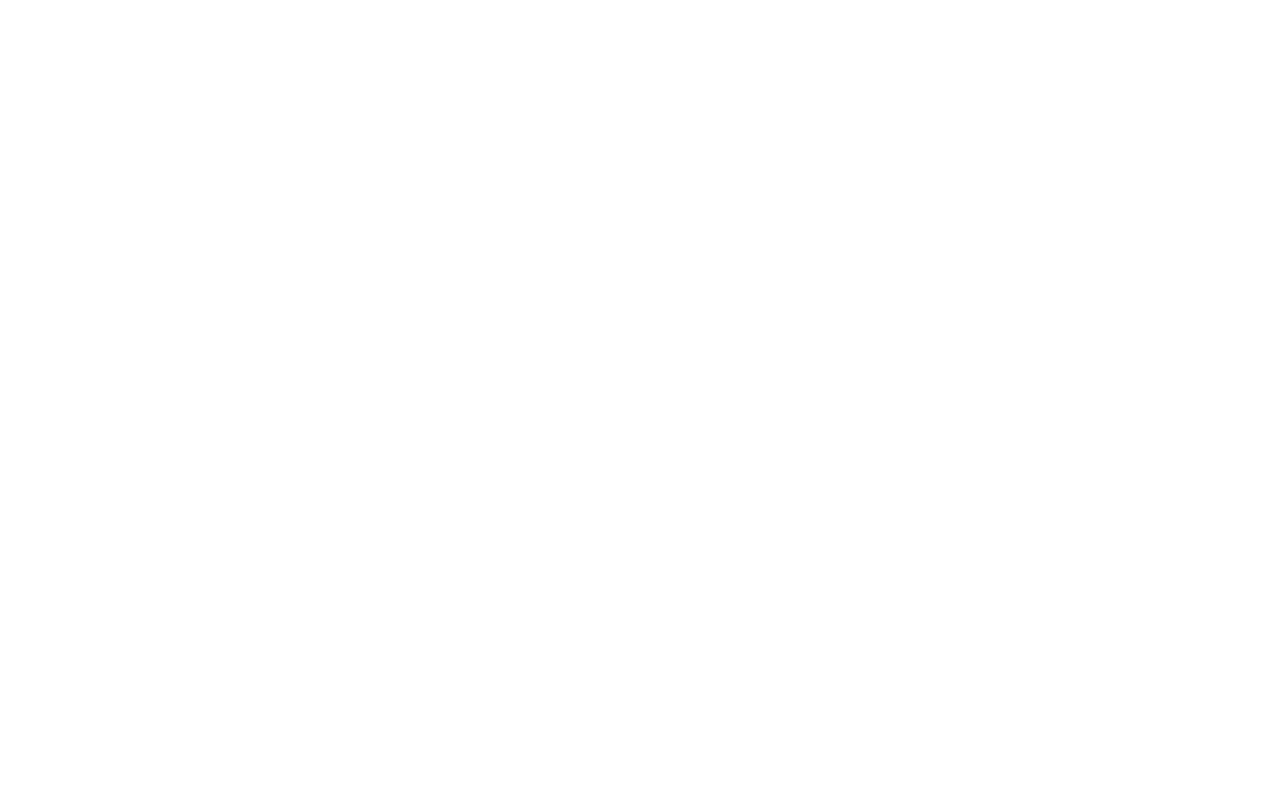
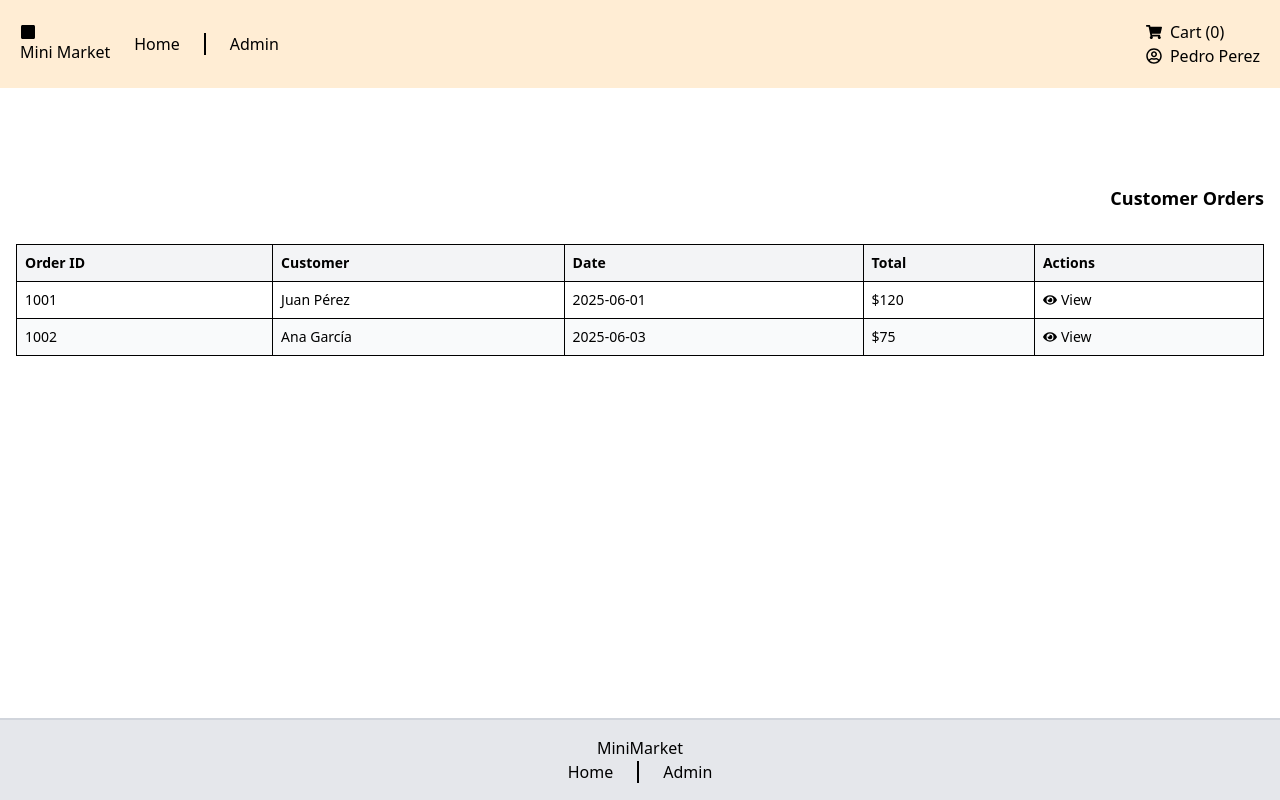
Before and after one commit to danielcueto/mini-market, a React (Vite) app: page /admin/order-management in a window 1280 px wide. Before the commit this address had no page. Built offline with nearby package versions, Linux system fonts and the light colour scheme.

Commit message:
feat: add layout order-management

```diff
--- /dev/null
+++ b/src/components/OrderDetailsModal.tsx
@@ -0,0 +1,52 @@
+interface OrderDetailsModalProps {
+  order: {
+    id: number;
+    customer: string;
+    date: string;
+    total: number;
+    items: {
+      product: string;
+      quantity: number;
+      price: number;
+    }[];
+  };
+  onClose: () => void;
+}
+
+export function OrderDetailsModal({ order, onClose }: OrderDetailsModalProps) {
+  return (
+    <div className="fixed inset-0 backdrop-blur-sm bg-white/10 flex items-center justify-center z-50">
+      <div className="bg-white rounded-lg w-70 max-w-md p-6 relative max-h-[90vh] border shadow-lg">
+        <button
+          onClick={onClose}
+          className="absolute top-2 right-2 text-black cursor-pointer text-xl"
+        >
+          ✖
+        </button>
+
+        <h3 className="text-lg font-semibold mb-2">Order #{order.id}</h3>
+        <p><strong>Customer:</strong> {order.customer}</p>
+        <p><strong>Date:</strong> {order.date}</p>
+
+        <div className="mt-4 border-t pt-2">
+          <h4 className="font-semibold mb-1">Items</h4>
+
+          <div className="max-h-[80px] overflow-y-auto pr-2">
+            <ul className="space-y-1">
+              {order.items.map((item, idx) => (
+                <li key={idx} className="flex justify-between text-sm">
+                  <span>{item.product} x {item.quantity}</span>
+                  <span>${item.quantity * item.price}</span>
+                </li>
+              ))}
+            </ul>
+          </div>
+        </div>
+
+        <div className="mt-4 text-right font-bold">
+          Total: ${order.total}
+        </div>
+      </div>
+    </div>
+  );
+}
--- /dev/null
+++ b/src/components/OrderTable.tsx
@@ -0,0 +1,82 @@
+import { useState } from "react";
+import { FaEye } from "react-icons/fa";
+import { OrderDetailsModal } from "./OrderDetailsModal";
+
+interface Order {
+  id: number;
+  customer: string;
+  date: string;
+  total: number;
+  items: {
+    product: string;
+    quantity: number;
+    price: number;
+  }[];
+}
+
+const orders: Order[] = [
+  {
+    id: 1001,
+    customer: "Juan Pérez",
+    date: "2025-06-01",
+    total: 120,
+    items: [
+      { product: "Coca Cola", quantity: 2, price: 30 },
+      { product: "Sprite", quantity: 3, price: 20 },
+      { product: "Sprite", quantity: 3, price: 20 },
+      { product: "Sprite", quantity: 3, price: 20 },
+
+    ],
+  },
+  {
+    id: 1002,
+    customer: "Ana García",
+    date: "2025-06-03",
+    total: 75,
+    items: [
+      { product: "Pepsi", quantity: 5, price: 15 },
+    ],
+  },
+];
+
+export function OrderTable() {
+  const [selectedOrder, setSelectedOrder] = useState<Order | null>(null);
+
+  return (
+    <div className="overflow-x-auto">
+      <table className="min-w-full border border-gray-300 text-xs md:text-sm text-left">
+        <thead className="bg-gray-100">
+          <tr>
+            <th className="p-2 border">Order ID</th>
+            <th className="p-2 border">Customer</th>
+            <th className="p-2 border">Date</th>
+            <th className="p-2 border">Total</th>
+            <th className="p-2 border">Actions</th>
+          </tr>
+        </thead>
+        <tbody>
+          {orders.map(order => (
+            <tr key={order.id} className="even:bg-gray-50">
+              <td className="p-2 border">{order.id}</td>
+              <td className="p-2 border">{order.customer}</td>
+              <td className="p-2 border">{order.date}</td>
+              <td className="p-2 border">${order.total}</td>
+              <td className="p-2 border">
+                <button
+                  className="text-black flex items-center gap-1 cursor-pointer"
+                  onClick={() => setSelectedOrder(order)}
+                >
+                  <FaEye /> View
+                </button>
+              </td>
+            </tr>
+          ))}
+        </tbody>
+      </table>
+
+      {selectedOrder && (
+        <OrderDetailsModal order={selectedOrder} onClose={() => setSelectedOrder(null)} />
+      )}
+    </div>
+  );
+}
--- /dev/null
+++ b/src/pages/Admin/OrderManagement.tsx
@@ -0,0 +1,12 @@
+import { OrderTable } from "../../components/OrderTable";
+
+export function OrderManagement() {
+    return (
+        <div className="flex flex-col w-full gap-8 mt-5 md:mt-20">
+            <div className="flex justify-end">
+                <h2 className="text-md md:text:lg lg:text-lg font-semibold">Customer Orders</h2>
+            </div>
+            <OrderTable/>
+        </div>
+    )
+}
--- a/src/routes/AppRoutes.tsx
+++ b/src/routes/AppRoutes.tsx
@@ -4,6 +4,7 @@
 import { Cart } from "../pages/Cart";
 import { HomePage } from "../pages/HomePage";
 import { Dashboard } from "../pages/Admin/Dashboard";
+import { OrderManagement } from "../pages/Admin/OrderManagement";
 
 
 export function AppRoutes() {
@@ -14,8 +15,8 @@
                <Route path="/product-detail" element={<ProductDetail/>}/>
                <Route path="/cart" element={<Cart/>}/>
                <Route path="/admin/dashboard" element={<Dashboard/>} />
+               <Route path="admin/order-management" element={<OrderManagement/>} />
             </Route>
         </Routes>
     );
-
 }
```
